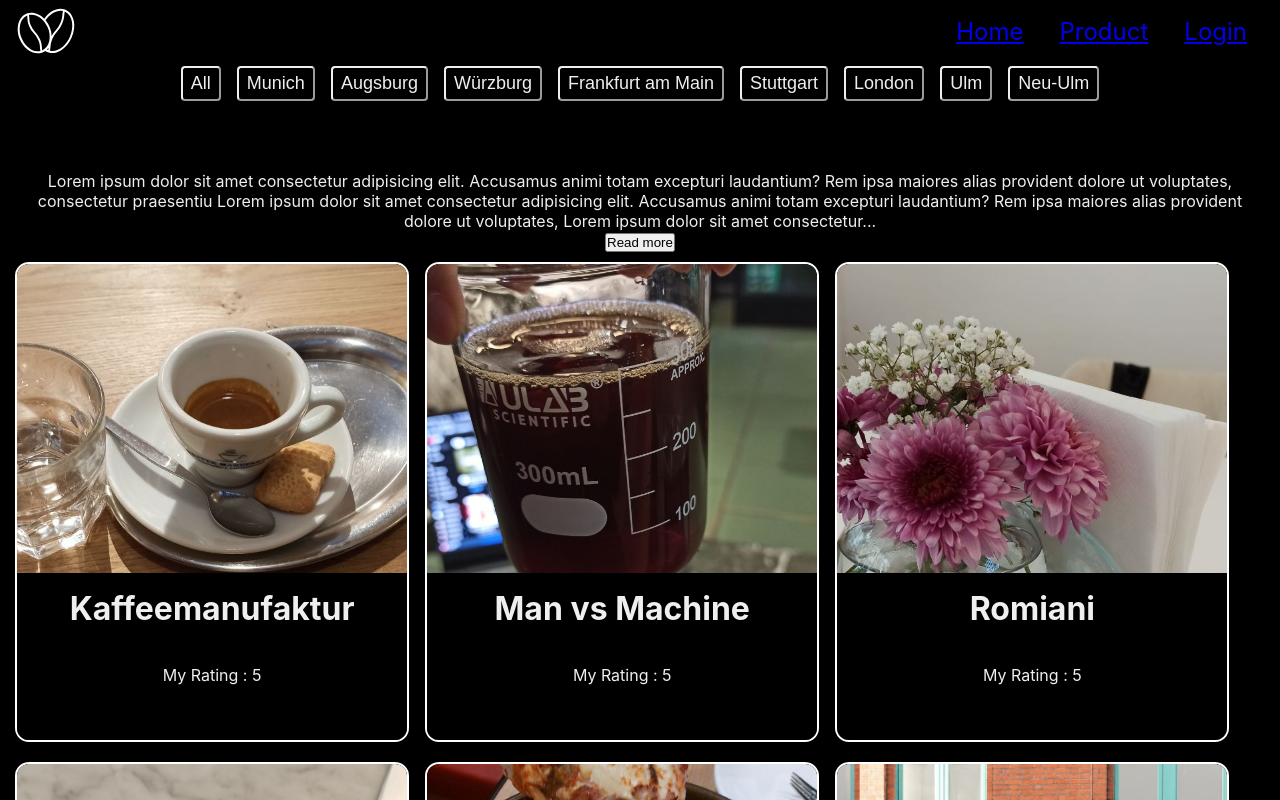
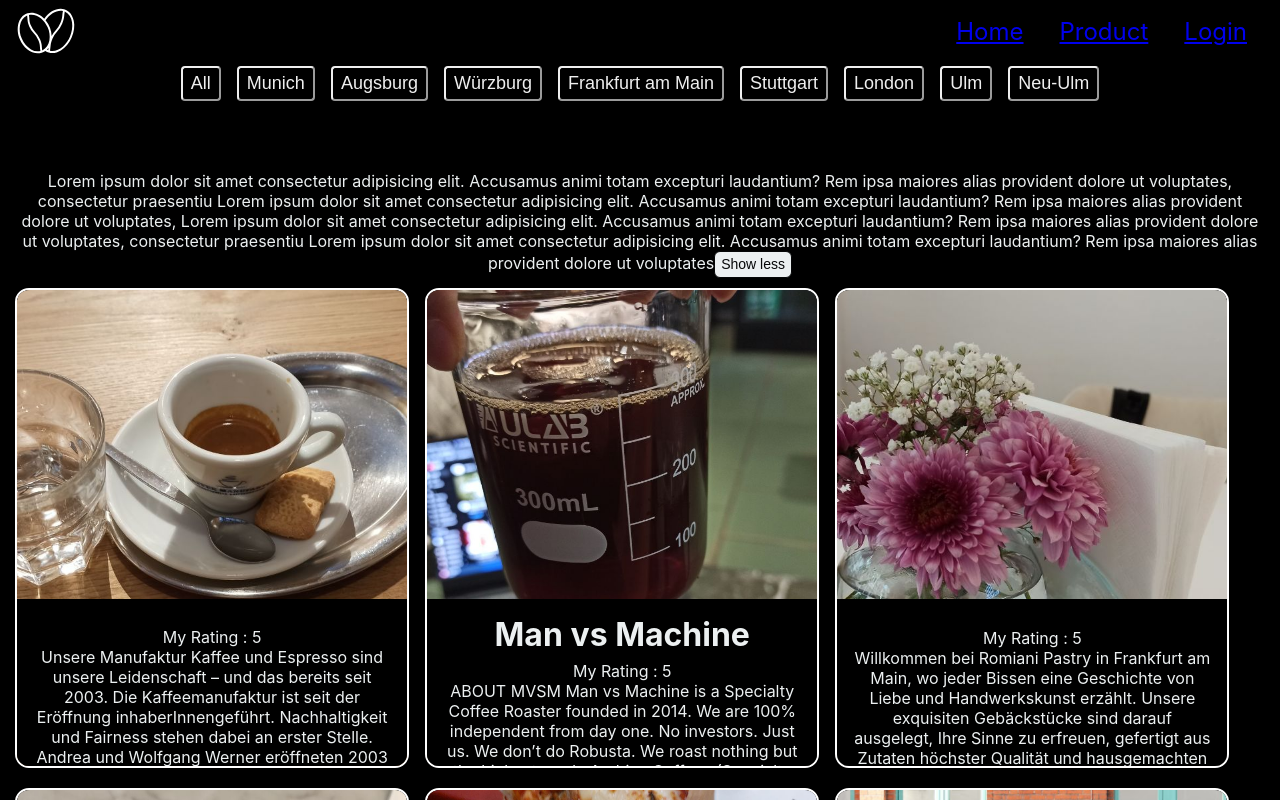
Before and after one commit to Khaanh/MyGastroTrip, a React (Create React App) app: page / in a window 1280 px wide. Shown: the top 800 px of the page. Built offline with nearby package versions, Linux system fonts and the light colour scheme.

Commit message:
feat: add some styles & new logic

```diff
--- a/src/App.js
+++ b/src/App.js
@@ -150,12 +150,10 @@ export default App;
 // TODO: List of cafe in different country
 // TODO: List of landmarks
 // TODO: Shared budget with friends
-
 // TODO: ListOfCards component: Every 3-5 sec change pic.
 // TODO: Img optimization
 // TODO: Add Countries also
-
 // TODO: Text expander for cards
-
 // TODO: Star rating
 // TODO: Animate logo
+// TODO: Dark theme
--- a/src/components/CafeList.jsx
+++ b/src/components/CafeList.jsx
@@ -75,9 +75,12 @@ export default function CafeList({ selectedCity }) {
 		<div>
 			<TextExpander
 				content={
-					"Lorem ipsum dolor sit amet consectetur adipisicing elit. Accusamus animi totam excepturi laudantium? Rem ipsa maiores alias provident dolore ut voluptates, consectetur praesentiu Lorem ipsum dolor sit amet consectetur adipisicing elit. Accusamus animi totam excepturi laudantium? Rem ipsa maiores alias provident dolore ut voluptates, Lorem ipsum dolor sit amet consectetur adipisicing elit. Accusamus animi totam excepturi laudantium? Rem ipsa maiores alias provident dolore ut voluptates, consectetur praesentiu Lorem ipsum dolor sit amet consectetur adipisicing elit. Accusamus animi totam excepturi laudantium? Rem ipsa maiores alias provident dolore ut voluptates,"
+					"Lorem ipsum dolor sit amet consectetur adipisicing elit. Accusamus animi totam excepturi laudantium? Rem ipsa maiores alias provident dolore ut voluptates, consectetur praesentiu Lorem ipsum dolor sit amet consectetur adipisicing elit. Accusamus animi totam excepturi laudantium? Rem ipsa maiores alias provident dolore ut voluptates, Lorem ipsum dolor sit amet consectetur adipisicing elit. Accusamus animi totam excepturi laudantium? Rem ipsa maiores alias provident dolore ut voluptates, consectetur praesentiu Lorem ipsum dolor sit amet consectetur adipisicing elit. Accusamus animi totam excepturi laudantium? Rem ipsa maiores alias provident dolore ut voluptates"
 				}
-				textSize={50}
+				expandButtonText={"Read more"}
+				collapseButtonTex={"Show less"}
+				symbols={50}
+				// btnDisabled={false}
 			/>
 			<ul className={styles.List}>
 				{/* Title
@@ -107,7 +110,9 @@ export default function CafeList({ selectedCity }) {
 								<div className={styles.Descr}>
 									<h2 className={styles.Title}>{cafe.title}</h2>
 									<div className={styles.MyRating}>My Rating : 5</div>
-									<p className={styles.Intro}>{cafe.desc}</p>
+									<TextExpander content={cafe.desc} />
+									<div className={styles.Intro}></div>
+									{/* <p className={styles.Intro}>{cafe.desc}</p> */}
 								</div>
 							</li>
 					  ))}
--- a/src/components/TextExpander.jsx
+++ b/src/components/TextExpander.jsx
@@ -1,16 +1,42 @@
 import { useState } from "react";
+import styles from "./TextExpander.module.css";
 
-export default function TextExpander({ content, textSize = 80 }) {
+export default function TextExpander({
+	content,
+	symbols = 80,
+	expandButtonText = "Read more",
+	collapseButtonText = "Show less",
+	btnDisabled = true,
+	// className={" "}
+}) {
+	const [visible, setVisible] = useState(false);
 	const [text, setText] = useState(content);
-
-	const convertedText = text.split(" ").slice(0, textSize).join(" ");
-
-	const [btn, setBtn] = useState();
+	const convertedText = visible
+		? text.split(" ").slice(0, symbols).join(" ") + "..."
+		: text;
 
 	return (
-		<div>
-			<p>{convertedText}...</p>
-			<button>Read more</button>
-		</div>
+		<p>
+			<span>{convertedText}</span>
+
+			{btnDisabled ? (
+				<button
+					className={styles.btnExpander}
+					onClick={() => setVisible(!visible)}
+				>
+					{visible ? expandButtonText : collapseButtonText}
+				</button>
+			) : (
+				<button
+					disabled
+					className={styles.btnExpander}
+					onClick={() => setVisible(!visible)}
+				>
+					{visible ? expandButtonText : collapseButtonText}
+				</button>
+			)}
+		</p>
 	);
 }
+
+// TODO: Animate show/hide text
--- /dev/null
+++ b/src/components/TextExpander.module.css
@@ -0,0 +1,18 @@
+.btnExpander {
+	padding: 4px 6px;
+	border-radius: 6px;
+	border: 1px solid var(--dark);
+	cursor: pointer;
+	font-size: 14px;
+	line-height: 1.25;
+	color: var(--dark);
+	background-color: var(--light);
+
+	transition: all 0.2s ease-in;
+}
+
+.btnExpander:hover {
+	border: 1px solid var(--light);
+	background-color: var(--dark);
+	color: var(--light);
+}
--- a/src/index.css
+++ b/src/index.css
@@ -1,5 +1,7 @@
 :root {
-	--light: #efefef;
+	/* --light: #efefef; */
+	--light: #ecf0f1;
+	--dark: #060708;
 	--black: #000000;
 	--white: #ffffff;
 }
```
